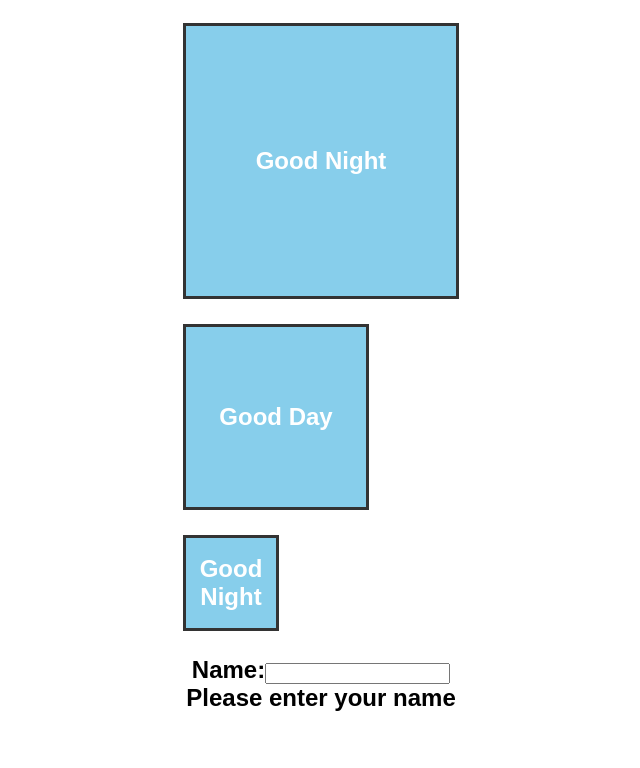
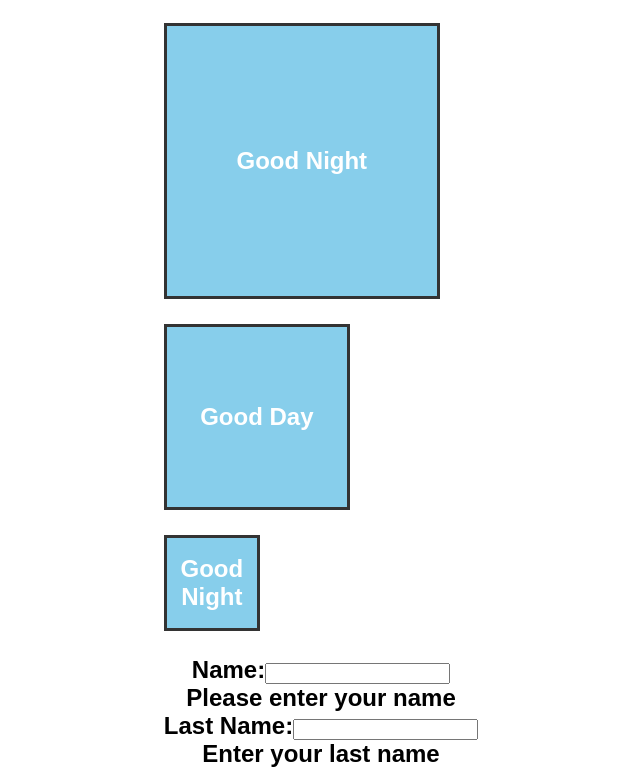
Before and after one commit to donaldkaiserjr/example-codesandbox, a React (Create React App) app: page / in a window 1280 px wide. Shown: the part 518-1286 px from the top of the page, without its empty margins (319-959 px from the left). Before the commit the page ends 1230 px from the top, so only its background shows below. Built offline with nearby package versions, Linux system fonts and the light colour scheme.

Commit message:
Greeting 2 Added a second greeting for the last name

```diff
--- a/src/App.js
+++ b/src/App.js
@@ -3,6 +3,7 @@ import Box from "./boxes";
 import SayHello from "./sayHello";
 import CharacterCount from "./charCount";
 import Greeting from "./greeting";
+import Greeting2 from "./greeting2";
 
 const element = (
   <>
@@ -27,6 +28,7 @@ const element = (
         Good Night{" "}
       </Box>
       <Greeting />
+      <Greeting2 />
     </div>
   </>
 );
--- a/src/greeting.js
+++ b/src/greeting.js
@@ -1,4 +1,4 @@
-import React, { useState } from "react";
+import React from "react";
 
 export default function Greeting() {
   const [state, setState] = React.useState("");
--- /dev/null
+++ b/src/greeting2.js
@@ -0,0 +1,27 @@
+import React from "react";
+
+export default function Greeting2() {
+  const [name, setName] = React.useState(
+    window.localStorage.getItem("name") || ""
+  );
+
+  React.useEffect(() => {
+    window.localStorage.setItem("name", name);
+  });
+
+  const handleChange = (event) => setName(event.target.value);
+
+  return (
+    <div>
+      <form>
+        <label htmlFor="name">Last Name:</label>
+        <input onChange={handleChange} id="name" />
+      </form>
+      {name ? (
+        <strong>Your last name is: {name}</strong>
+      ) : (
+        "Enter your last name"
+      )}
+    </div>
+  );
+}
```
